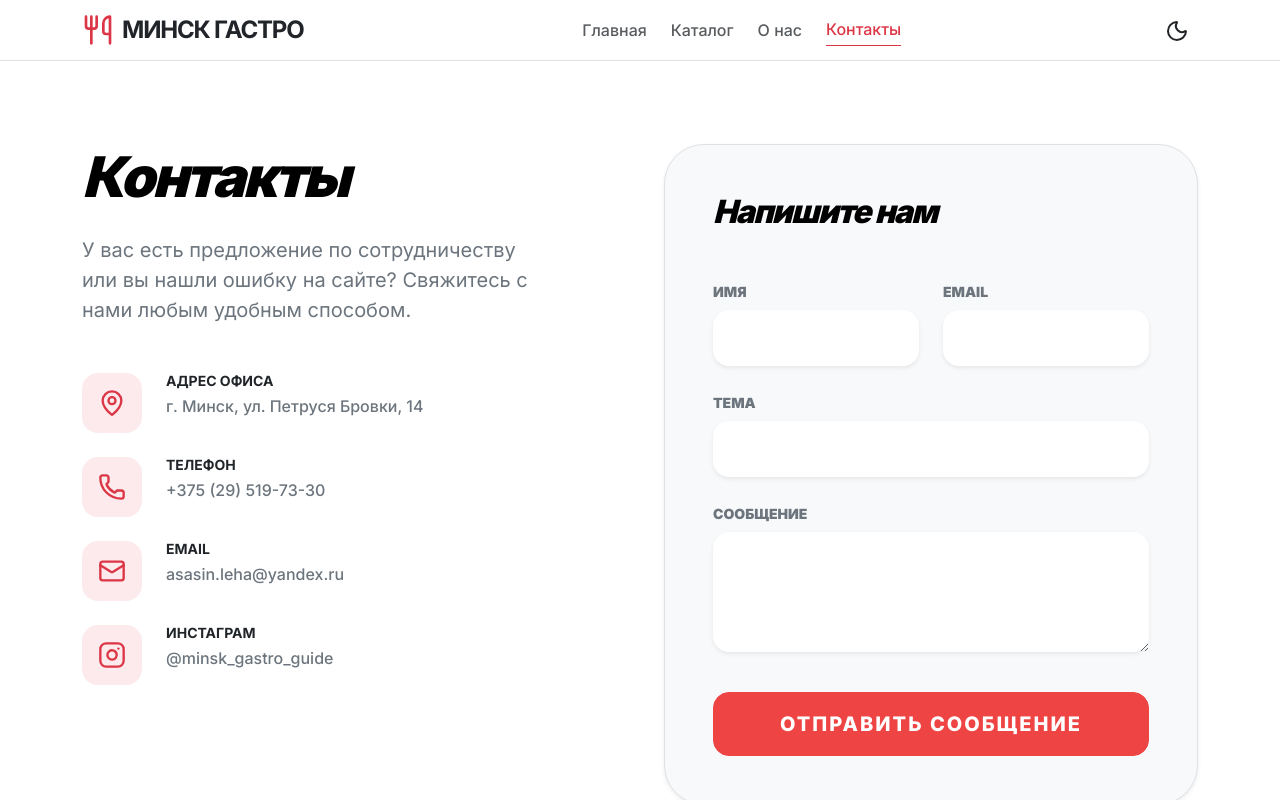
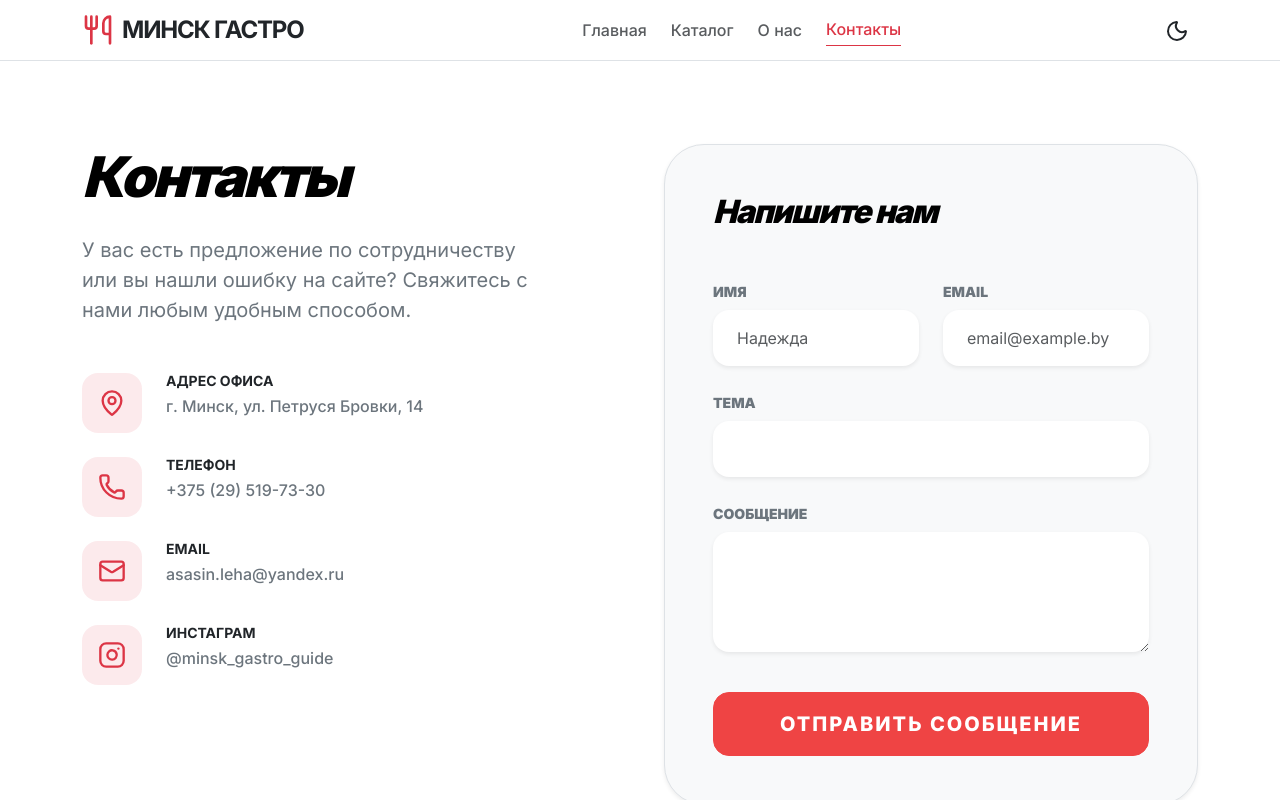
Before and after one commit to Er4ik007/praktika2, a React (Vite) app in the folder Got/: page /contacts in a window 1280 px wide. Shown: the top 800 px of the page. Built offline with nearby package versions, Linux system fonts and the light colour scheme; the HTML template or start-up script is replaced by a standard one.

Commit message:
поддержка placeholder

```diff
--- a/Got/src/pages/ContactPage.tsx
+++ b/Got/src/pages/ContactPage.tsx
@@ -83,11 +83,11 @@ export const ContactPage = () => {
                 <div className="col-md-6">
                   <label className="fw-black text-secondary text-uppercase small tracking-widest mb-2 d-inline-block">Имя</label>
                   {/* Убрали bg-white, чтобы Bootstrap сам управлял цветом инпута */}
-                  <input required type="text" value={formData.name} onChange={(e) => setFormData({...formData, name: e.target.value})} className="form-control bg-body rounded-4 border-0 py-3 px-4 shadow-sm" />
+                  <input required type="text" value={formData.name} onChange={(e) => setFormData({...formData, name: e.target.value})} className="form-control bg-body rounded-4 border-0 py-3 px-4 shadow-sm" placeholder="Надежда" />
                 </div>
                 <div className="col-md-6">
                   <label className="fw-black text-secondary text-uppercase small tracking-widest mb-2 d-inline-block">Email</label>
-                  <input required type="email" value={formData.email} onChange={(e) => setFormData({...formData, email: e.target.value})} className="form-control bg-body rounded-4 border-0 py-3 px-4 shadow-sm" />
+                  <input required type="email" value={formData.email} onChange={(e) => setFormData({...formData, email: e.target.value})} className="form-control bg-body rounded-4 border-0 py-3 px-4 shadow-sm" placeholder="email@example.by" />
                 </div>
                 <div className="col-12">
                   <label className="fw-black text-secondary text-uppercase small tracking-widest mb-2 d-inline-block">Тема</label>
```
